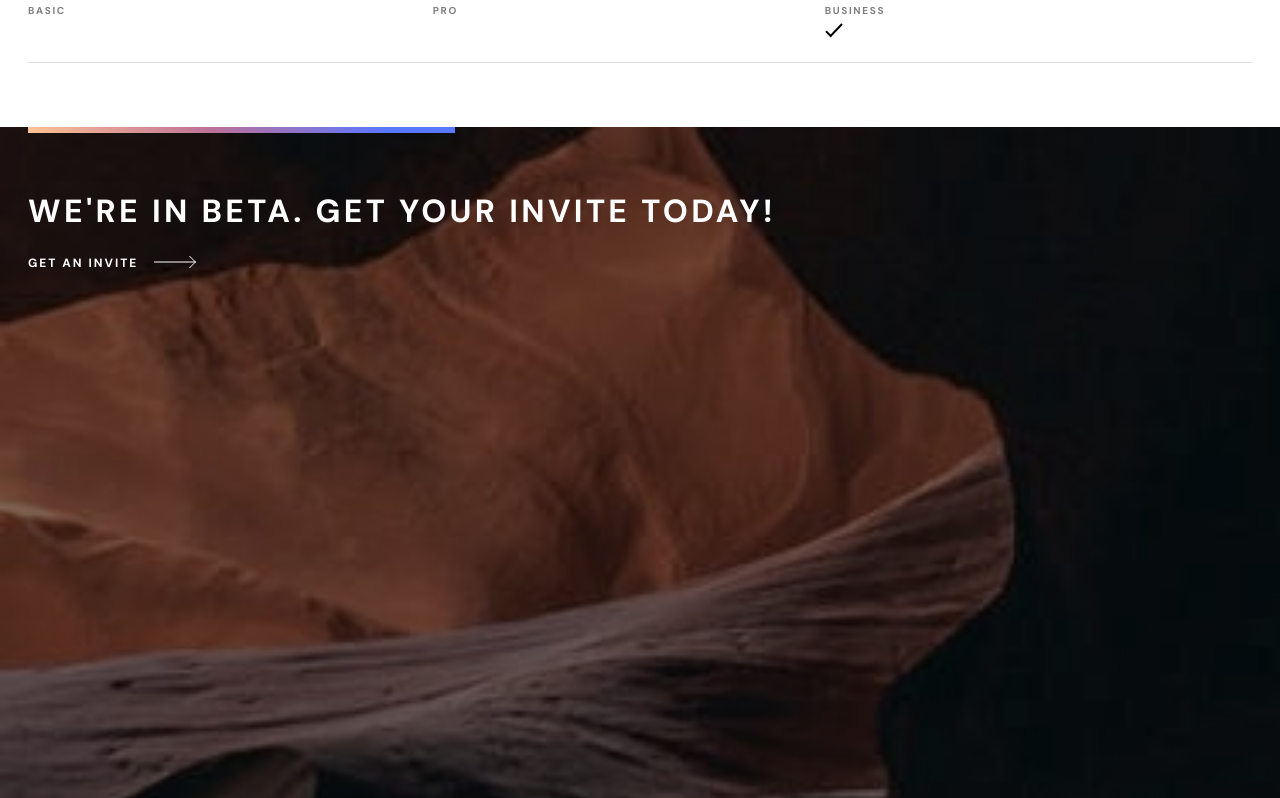
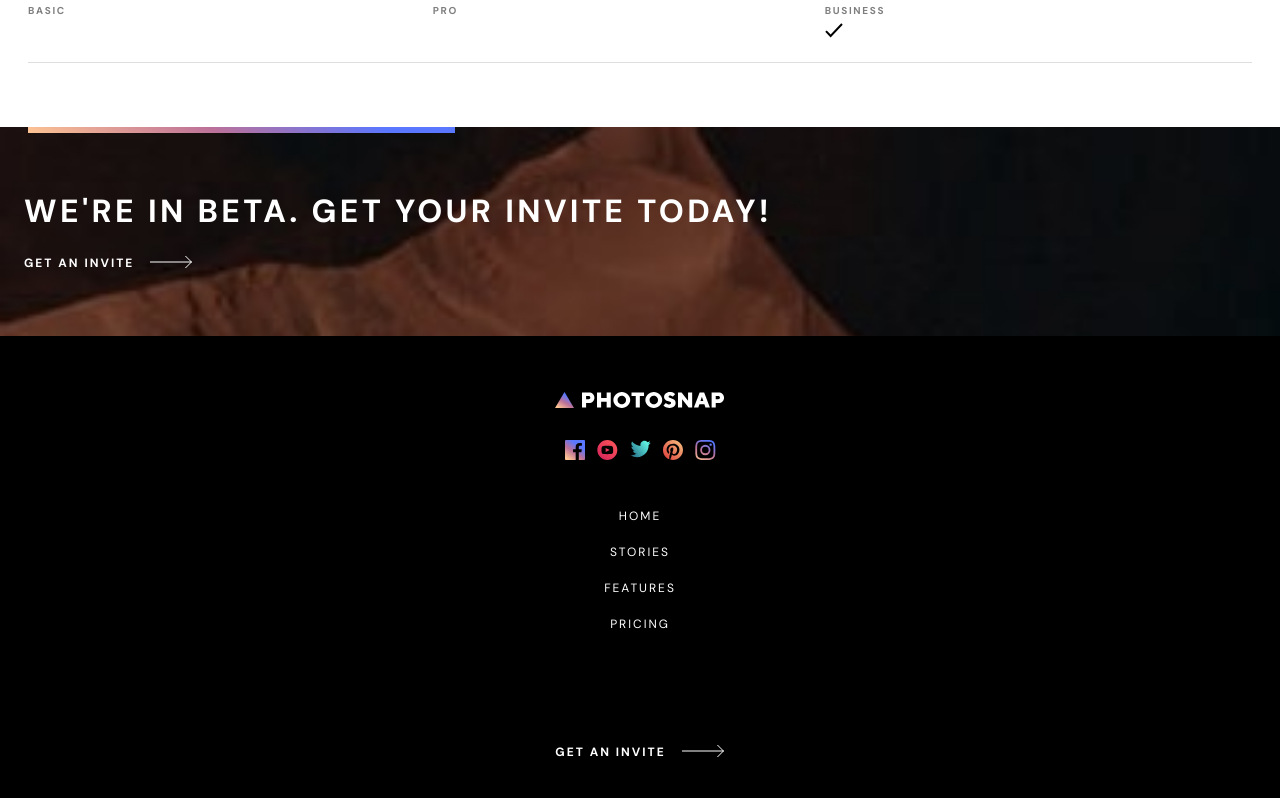
Before and after one commit to Bowersrd/PhotoSnap, a Vue app: page /pricing in a window 1280 px wide. Shown: the part 3580-4378 px from the top of the page. Built offline with nearby package versions, Linux system fonts and the light colour scheme.

Commit message:
Restructured JoinBeta component

```diff
--- a/src/components/JoinBeta.vue
+++ b/src/components/JoinBeta.vue
@@ -4,18 +4,15 @@ import ArrowButton from "../components/Buttons/ArrowButton.vue";
 
 <template>
   <section class="relative">
-    <div>
-      <img
-        class="w-full"
-        src="@/assets/images/shared/mobile/bg-beta.jpg"
-        alt=""
-      />
-    </div>
-    <div class="absolute top-16 text-white px-7">
-      <h4 class="text-xl font-bold uppercase mb-6">
-        We're in beta. Get your invite today!
-      </h4>
-      <ArrowButton is-inverted>Get an invite</ArrowButton>
+    <div
+      class="w-full bg-[url('./assets/images/shared/mobile/bg-beta.jpg')] bg-cover py-16 px-6"
+    >
+      <div class="text-white">
+        <h4 class="text-xl font-bold uppercase mb-6">
+          We're in beta. Get your invite today!
+        </h4>
+        <ArrowButton is-inverted>Get an invite</ArrowButton>
+      </div>
     </div>
     <div class="absolute top-0 left-7 h-[.375rem] w-1/3 gradient-accent"></div>
   </section>
```
